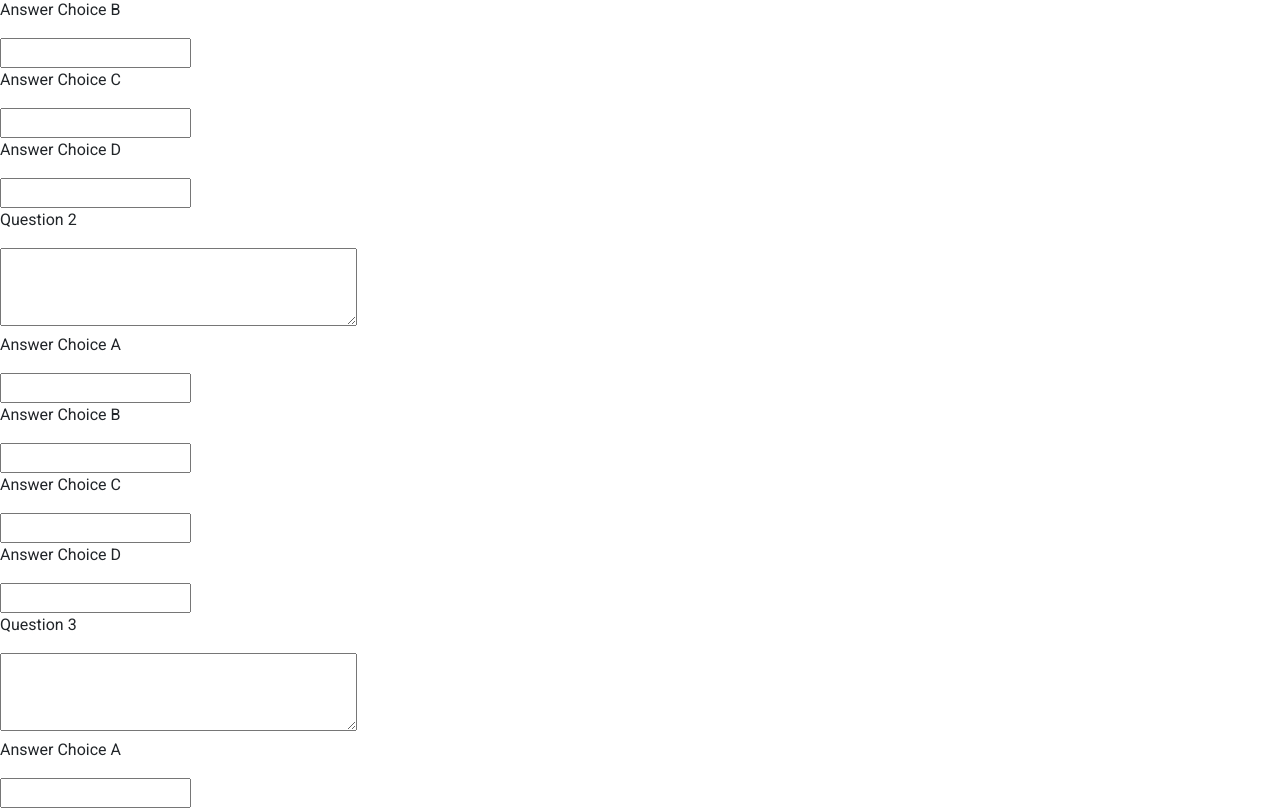
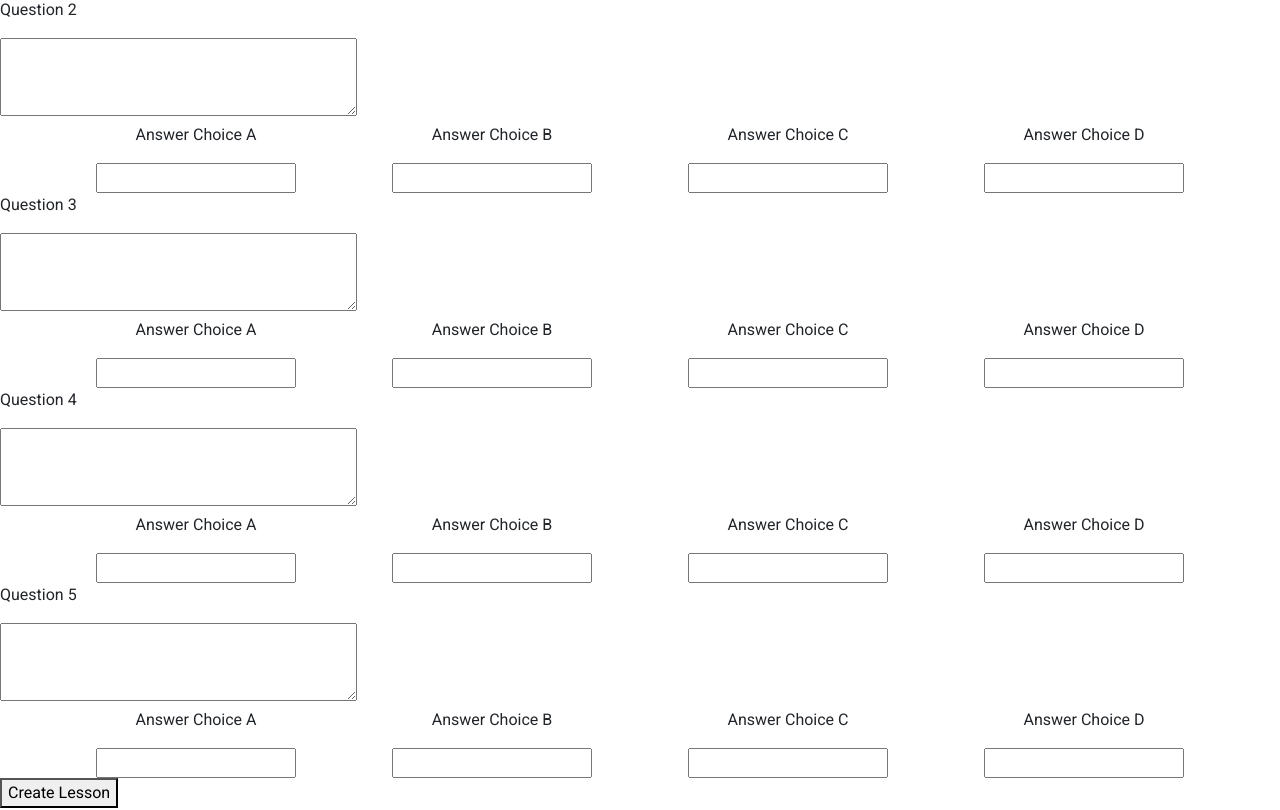
Before and after one commit to UC-Education-Team/ga-uc-education-front-end, a React (Create React App) app: page /create-quiz in a window 1280 px wide. Shown: the part 253-1063 px from the top of the page. Built offline with nearby package versions, Linux system fonts and the light colour scheme; no server answers.

Commit message:
begin basic quiz styling

```diff
--- a/src/pages/CreateQuiz/CreateQuiz.jsx
+++ b/src/pages/CreateQuiz/CreateQuiz.jsx
@@ -28,7 +28,7 @@ function CreateQuiz({ createQuiz }) {
     questionSet.current.childNodes.forEach(div => {
       div.childNodes[1].style.border = 'black 1px solid'
     })
-    e.target.style.border = 'green 2px solid'
+    e.target.style.border = 'green 3px solid'
   }
 
   function handleSubmit(e) {
@@ -51,7 +51,7 @@ function CreateQuiz({ createQuiz }) {
   }, [validForm])
 
   return (
-    <div>
+    <div style={{ width: '100%' }}>
       <h1>This is a quiz</h1>
       <form ref={formElement} onSubmit={handleSubmit}>
 
@@ -65,9 +65,9 @@ function CreateQuiz({ createQuiz }) {
           rows="3"
           onChange={handleChange}
         >{formData.question1}</textarea>
-        <div ref={question1Options}>
+        <div style={{ display: 'flex', width: '100%', justifyContent: 'space-evenly', flexWrap: 'wrap' }} ref={question1Options}>
           {['a', 'b', 'c', 'd'].map(ltr => (
-            <div key={ltr}>
+            <div key={ltr} style={{ textAlign: 'center' }}>
               <p>Answer Choice {ltr.toUpperCase()}</p>
               <input
                 onChange={handleChange}
@@ -76,6 +76,7 @@ function CreateQuiz({ createQuiz }) {
                 id="question1"
                 type="text"
                 className='1'
+                style={{ width: '15vw', minWidth: '200px' }}
               />
             </div>
           ))}
@@ -92,9 +93,9 @@ function CreateQuiz({ createQuiz }) {
           onChange={handleChange}
         >{formData.question2}</textarea>
 
-        <div ref={question2Options}>
+        <div style={{ display: 'flex', width: '100%', justifyContent: 'space-evenly', flexWrap: 'wrap' }} ref={question2Options}>
           {['a', 'b', 'c', 'd'].map(ltr => (
-            <div key={ltr}>
+            <div key={ltr} style={{ textAlign: 'center' }}>
               <p>Answer Choice {ltr.toUpperCase()}</p>
               <input
                 onChange={handleChange}
@@ -103,6 +104,7 @@ function CreateQuiz({ createQuiz }) {
                 id="question2"
                 type="text"
                 className='2'
+                style={{ width: '15vw', minWidth: '200px' }}
               />
             </div>
           ))}
@@ -119,9 +121,9 @@ function CreateQuiz({ createQuiz }) {
           onChange={handleChange}
         >{formData.question3}</textarea>
 
-        <div ref={question3Options}>
+        <div style={{ display: 'flex', width: '100%', justifyContent: 'space-evenly', flexWrap: 'wrap' }} ref={question3Options}>
           {['a', 'b', 'c', 'd'].map(ltr => (
-            <div key={ltr}>
+            <div key={ltr} style={{ textAlign: 'center' }}>
               <p>Answer Choice {ltr.toUpperCase()}</p>
               <input
                 onChange={handleChange}
@@ -130,6 +132,7 @@ function CreateQuiz({ createQuiz }) {
                 id="question3"
                 type="text"
                 className='3'
+                style={{ width: '15vw', minWidth: '200px' }}
               />
             </div>
           ))}
@@ -146,9 +149,9 @@ function CreateQuiz({ createQuiz }) {
           onChange={handleChange}
         >{formData.question4}</textarea>
 
-        <div ref={question4Options}>
+        <div style={{ display: 'flex', width: '100%', justifyContent: 'space-evenly', flexWrap: 'wrap' }} ref={question4Options}>
           {['a', 'b', 'c', 'd'].map(ltr => (
-            <div key={ltr}>
+            <div key={ltr} style={{ textAlign: 'center' }}>
               <p>Answer Choice {ltr.toUpperCase()}</p>
               <input
                 onChange={handleChange}
@@ -157,6 +160,7 @@ function CreateQuiz({ createQuiz }) {
                 id="question4"
                 type="text"
                 className='4'
+                style={{ width: '15vw', minWidth: '200px' }}
               />
             </div>
           ))}
@@ -173,9 +177,9 @@ function CreateQuiz({ createQuiz }) {
           onChange={handleChange}
         >{formData.question5}</textarea>
 
-        <div ref={question5Options}>
+        <div style={{ display: 'flex', width: '100%', justifyContent: 'space-evenly', flexWrap: 'wrap' }} ref={question5Options}>
           {[' a', 'b', 'c', 'd'].map(ltr => (
-            <div key={ltr}>
+            <div key={ltr} style={{ textAlign: 'center' }}>
               <p>Answer Choice {ltr.toUpperCase()}</p>
               <input
                 onChange={handleChange}
@@ -184,6 +188,7 @@ function CreateQuiz({ createQuiz }) {
                 id="question5"
                 type="text"
                 className='5'
+                style={{ width: '15vw', minWidth: '200px' }}
               />
             </div>
           ))}
```
